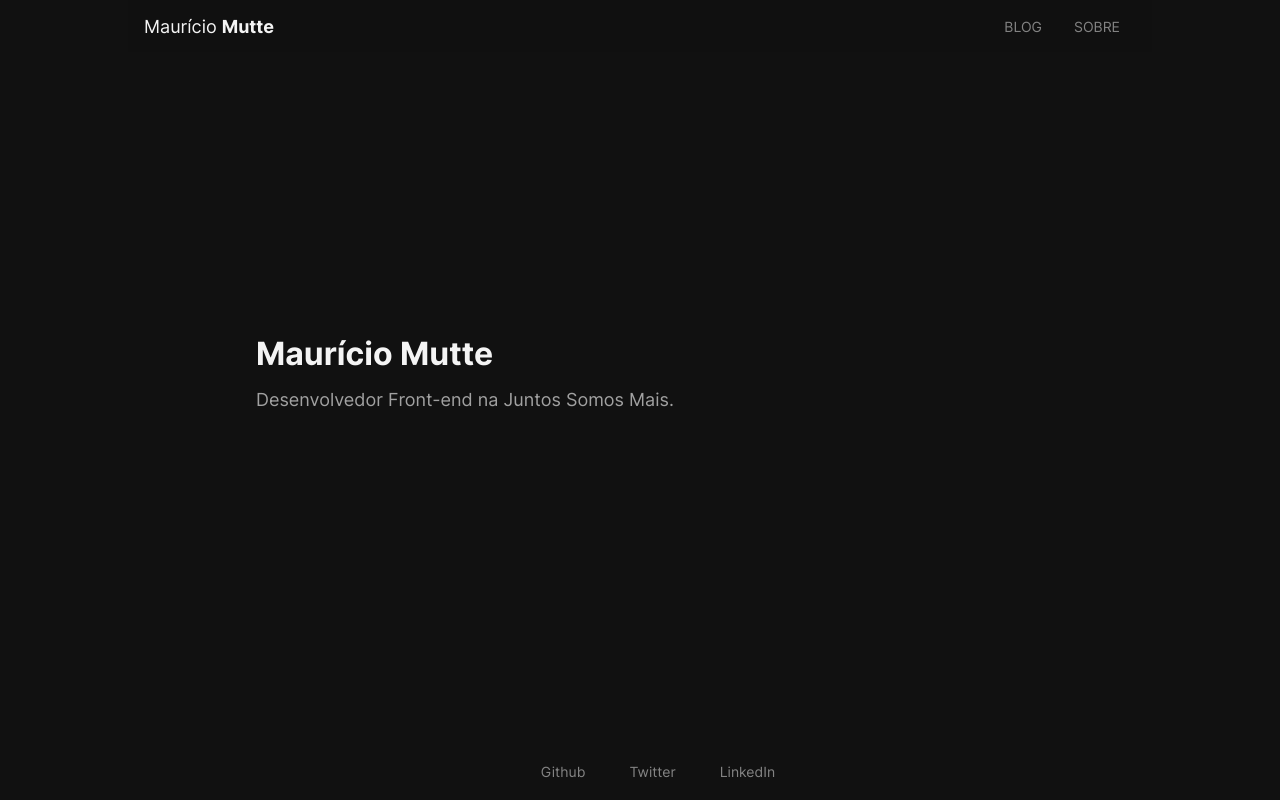
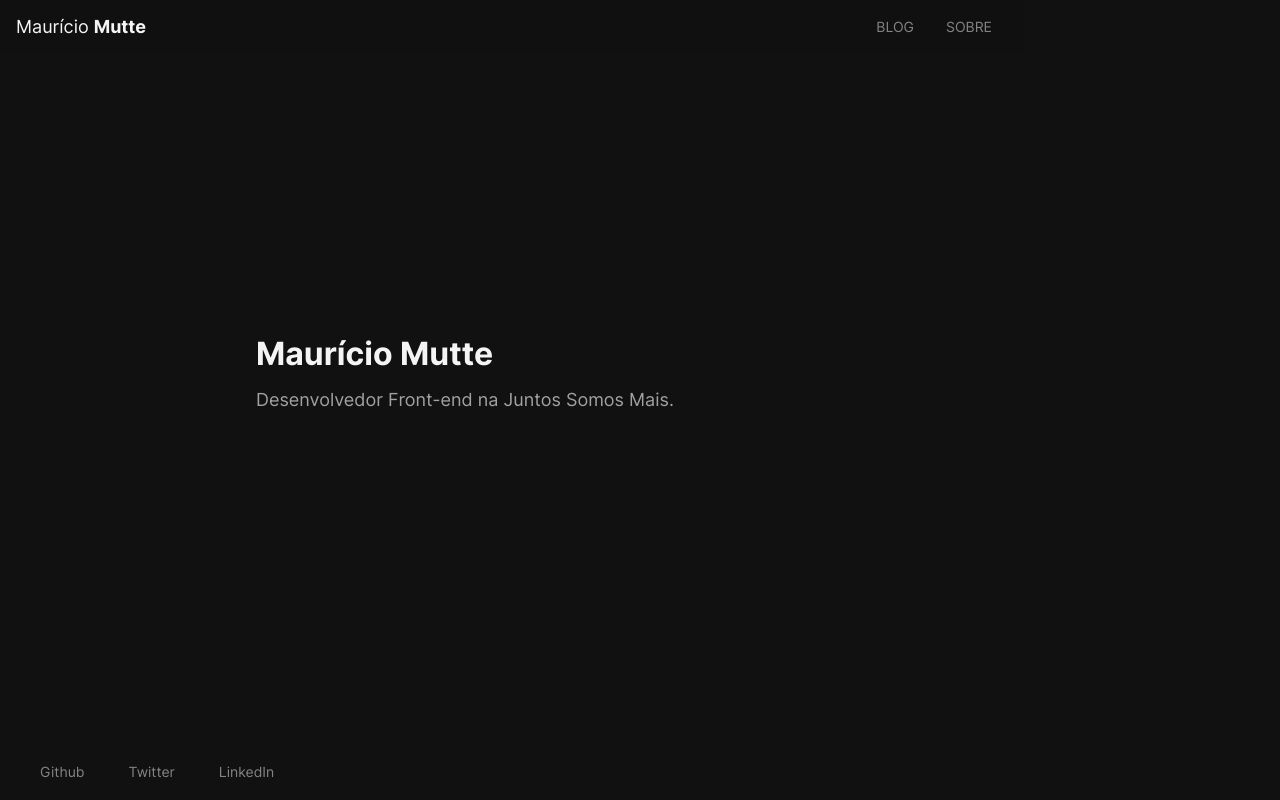
Before and after one commit to angelapo7777/mauriciomutte, a Next.js app: page / in a window 1280 px wide. Built offline with nearby package versions, Linux system fonts and the light colour scheme.

Commit message:
fix: adjust global style

```diff
--- a/src/styles/global.css
+++ b/src/styles/global.css
@@ -20,18 +20,20 @@
 }
 
 html,
-body {
-  background: var(--backgroundColor);
+body,
+div#__next {
   margin: 0;
   min-height: 100vh;
   padding: 0;
 }
 
+html {
+  background: var(--backgroundColor);
+}
+
 div#__next {
-  align-items: center;
   display: flex;
   flex-direction: column;
-  min-height: 100vh;
 }
 
 .main {
```
